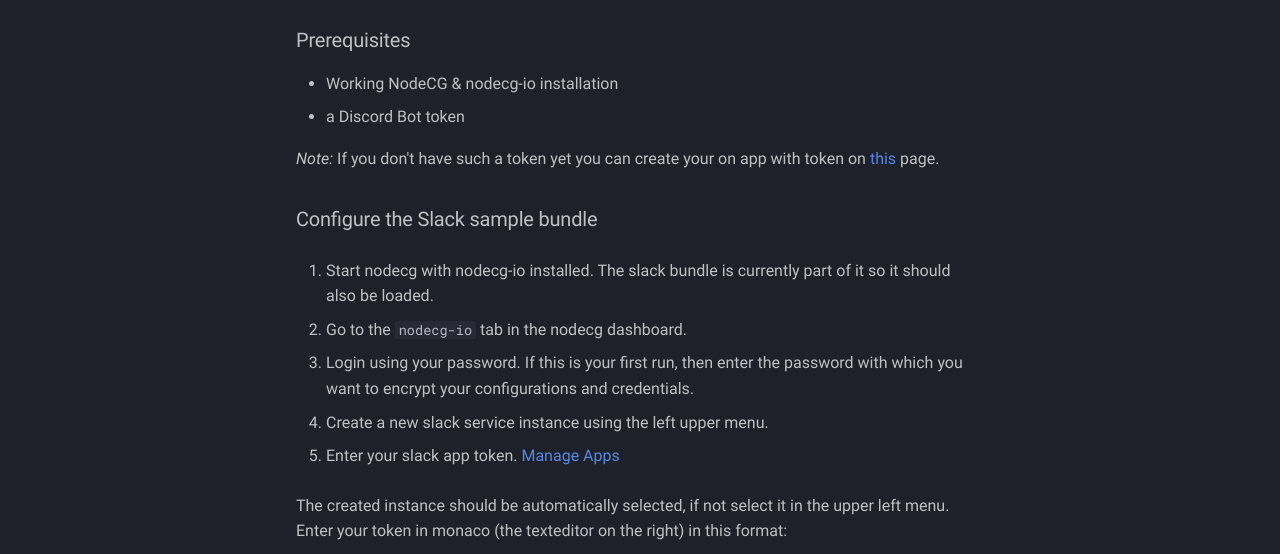
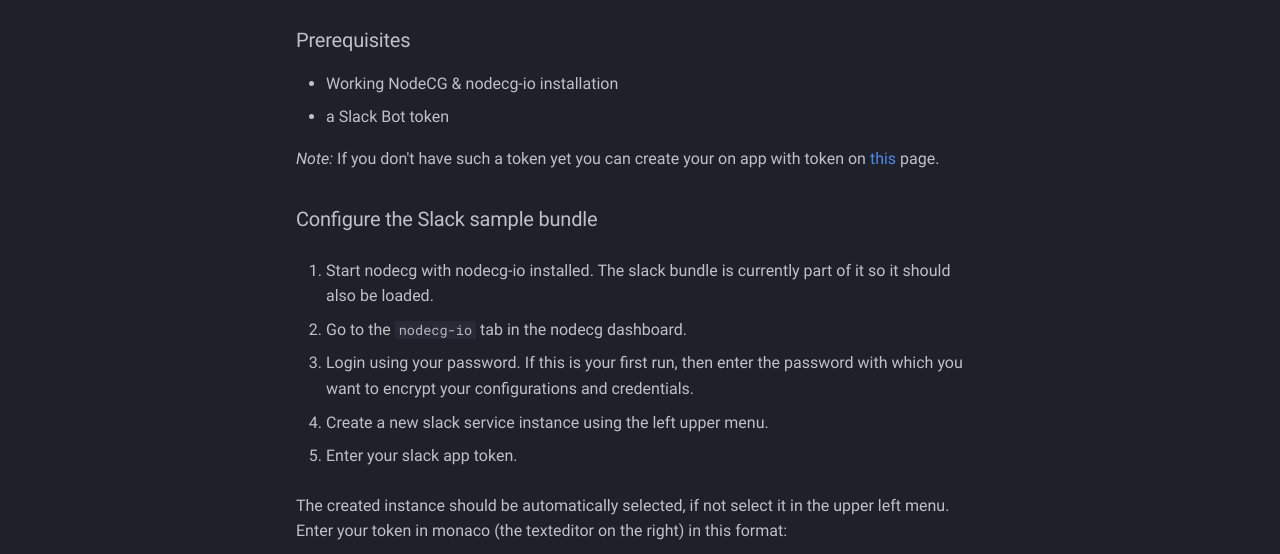
Before and after one commit to codeoverflow-org/nodecg-io-docs, an MkDocs documentation site: the page built from docs/samples/slack.md, in a window 1280 px wide and 1365 px high. Shown: the part 337-891 px from the top of the window. Built offline with MkDocs 1.6.1 and Material for MkDocs 9.7.7, drawn with Linux system fonts in a browser that asks for light colours; comment, search, counter and statistics services are not loaded.

Commit message:
reqested changes

```diff
--- a/docs/samples/slack.md
+++ b/docs/samples/slack.md
@@ -5,7 +5,7 @@
 ### Prerequisites
 
 * Working NodeCG & nodecg-io installation
-* a Discord Bot token
+* a Slack Bot token
 
 *Note:* If you don't have such a token yet you can create your on app with token on [this](https://app.slack.com/apps-manage/) page.
 
@@ -19,7 +19,7 @@
 
 4. Create a new slack service instance using the left upper menu.
 
-5. Enter your slack app token. [Manage Apps](https://app.slack.com/apps-manage/)
+5. Enter your slack app token.
 
    The created instance should be automatically selected, if not select it in the upper left menu. Enter your token in monaco (the texteditor on the right) in this format:
 
```
